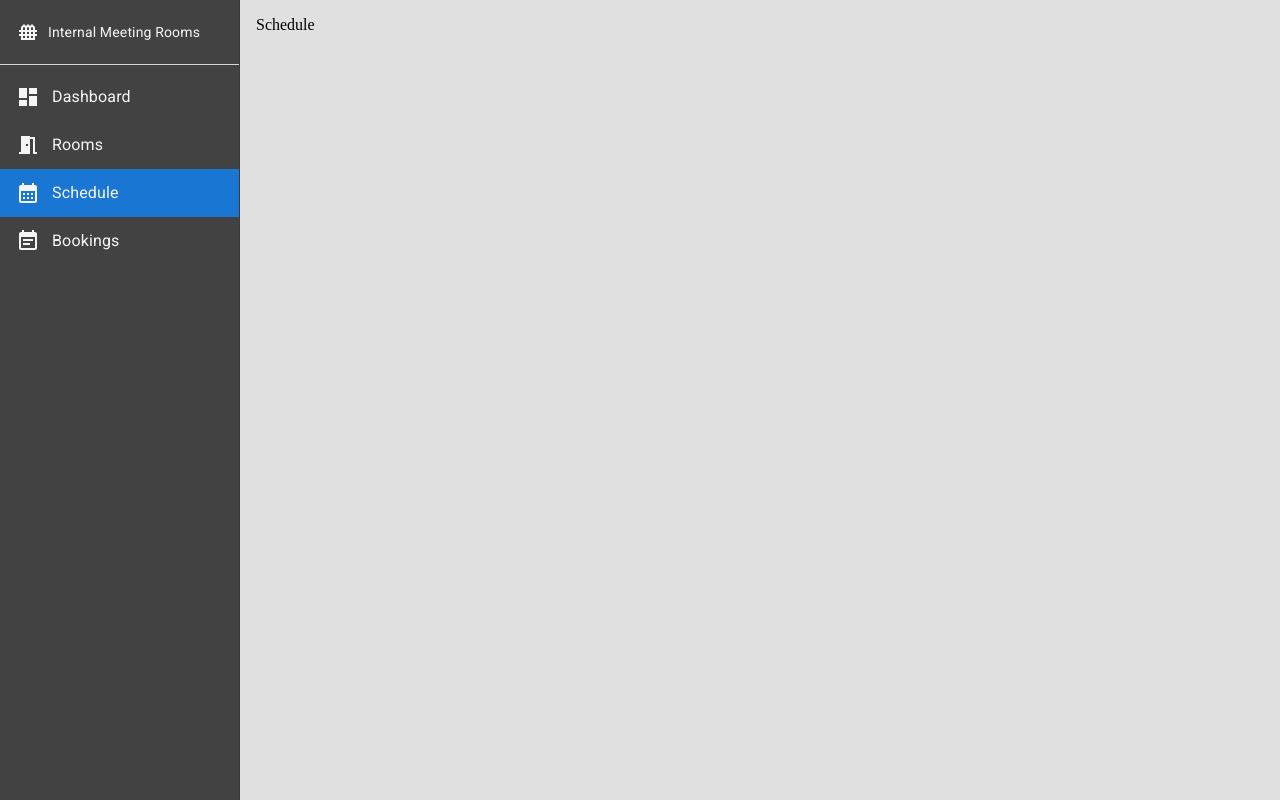
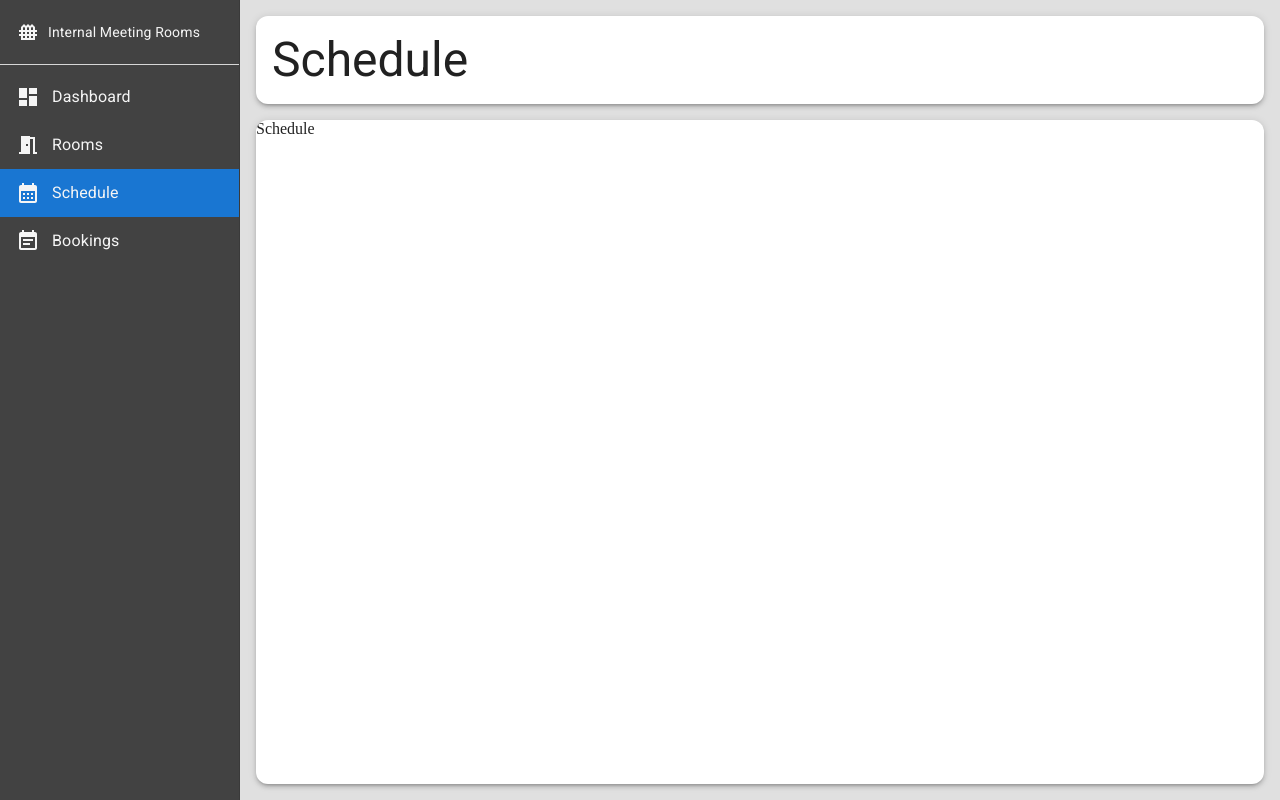
Before and after one commit to g-goginashvili/IMR, a React (Vite) app: page /schedule in a window 1280 px wide. Built offline with nearby package versions, Linux system fonts and the light colour scheme.

Commit message:
Schedule empty component created

```diff
--- /dev/null
+++ b/src/modules/schedule/schedule.tsx
@@ -0,0 +1,12 @@
+import type { ReactElement } from "react";
+import MainLayout from "../../components/main-layout/main-layout";
+
+const Schedule = (): ReactElement => {
+    return (
+        <MainLayout headerTitle="Schedule" error="" isLoading={false}>
+            Schedule
+        </MainLayout>
+    );
+};
+
+export default Schedule;
--- a/src/router/router.tsx
+++ b/src/router/router.tsx
@@ -3,6 +3,7 @@ import NavigationDrawer from "../modules/navigation-drawer/navigation-drawer";
 import Dashboard from "../modules/dashboard/dashboard";
 import Rooms from "../modules/rooms/rooms";
 import Bookings from "../modules/bookings/bookings";
+import Schedule from "../modules/schedule/schedule";
 
 export const customRouter = createBrowserRouter([
   {
@@ -12,7 +13,7 @@ export const customRouter = createBrowserRouter([
       { index: true, element: <Navigate to="/dashboard" replace /> },
       { path: "dashboard", Component: Dashboard },
       { path: "rooms", Component: Rooms },
-      { path: "schedule", element: <div>Schedule</div> },
+      { path: "schedule", Component: Schedule },
       { path: "bookings", Component: Bookings },
     ],
   },
```
